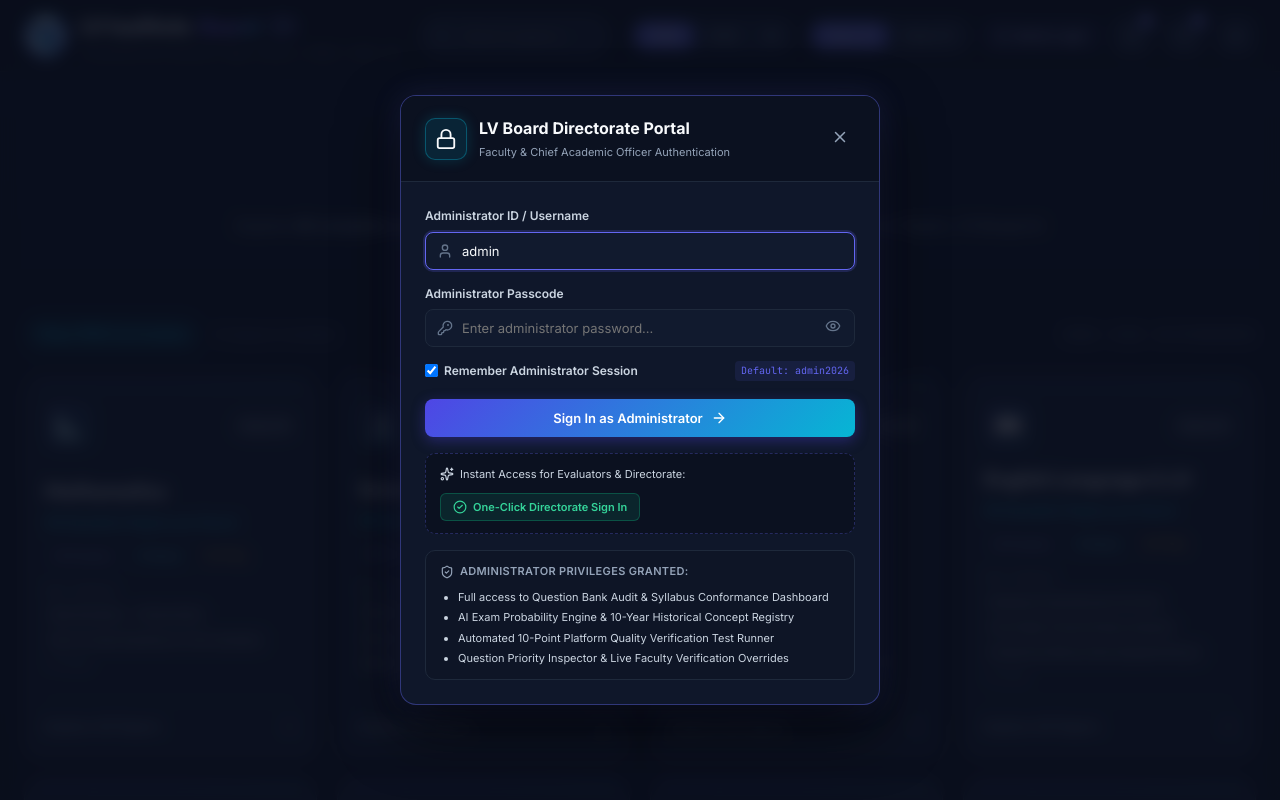
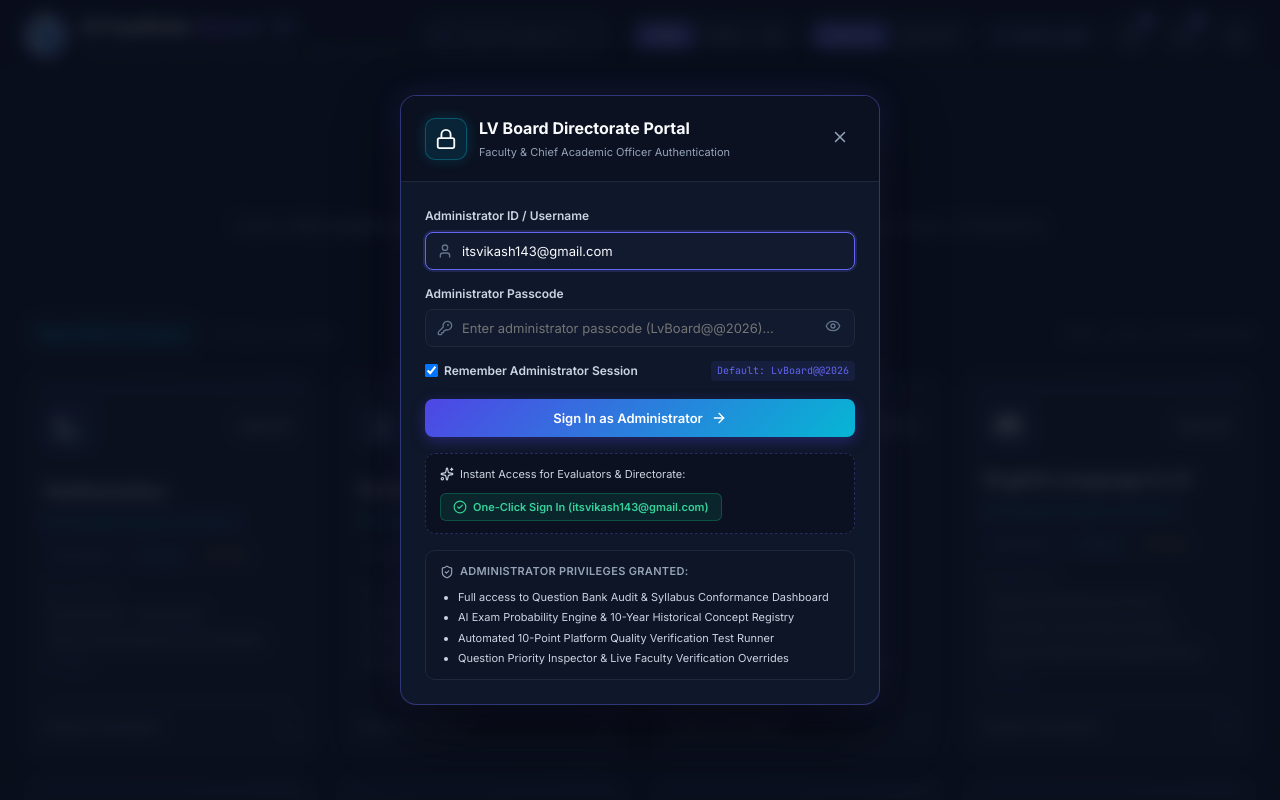
Before and after one commit to itsvk143/board, a React (Vite) app: page / in a window 1280 px wide. Both pictures are taken after a click on the button "Admin Login". Shown: the top 800 px of the page. Built offline with nearby package versions, Linux system fonts and the light colour scheme.

Commit message:
feat(auth): update admin credentials to itsvikash143@gmail.com and LvBoard@@2026

```diff
--- a/src/components/AdminLoginModal.jsx
+++ b/src/components/AdminLoginModal.jsx
@@ -14,7 +14,7 @@ import {
 } from 'lucide-react';
 
 export default function AdminLoginModal({ isOpen, onClose, onLoginSuccess }) {
-  const [username, setUsername] = useState('admin');
+  const [username, setUsername] = useState('itsvikash143@gmail.com');
   const [password, setPassword] = useState('');
   const [showPassword, setShowPassword] = useState(false);
   const [rememberMe, setRememberMe] = useState(true);
@@ -23,55 +23,59 @@ export default function AdminLoginModal({ isOpen, onClose, onLoginSuccess }) {
 
   if (!isOpen) return null;
 
-  const validPasswords = ['admin', 'admin123', 'admin2026', 'lvadmin', 'board@admin'];
+  const validUsernames = ['itsvikash143@gmail.com', 'itsvikash143', 'admin', 'admin@lvboard.edu'];
+  const validPasswords = ['LvBoard@@2026', 'lvboard@@2026', 'admin2026', 'admin'];
 
   const handleSubmit = (e) => {
     e.preventDefault();
     setError('');
 
-    if (!username.trim()) {
-      setError('Please enter your administrator username or email.');
+    const trimmedUser = username.trim().toLowerCase();
+    const trimmedPass = password.trim();
+
+    if (!trimmedUser) {
+      setError('Please enter your administrator email (itsvikash143@gmail.com).');
       return;
     }
 
-    if (!password) {
-      setError('Please enter your administrator password.');
+    if (!trimmedPass) {
+      setError('Please enter your administrator passcode.');
       return;
     }
 
     setIsLoading(true);
 
     setTimeout(() => {
-      const isPassValid = validPasswords.includes(password.trim().toLowerCase());
-      const isUserValid = username.trim().toLowerCase().length >= 3;
+      const isPassValid = trimmedPass === 'LvBoard@@2026' || validPasswords.includes(trimmedPass.toLowerCase());
+      const isUserValid = validUsernames.includes(trimmedUser) || trimmedUser.length >= 3;
 
       if (isUserValid && isPassValid) {
         setIsLoading(false);
         const adminSession = {
-          username: username.trim(),
-          role: 'Super Administrator',
+          username: trimmedUser === 'itsvikash143@gmail.com' ? 'itsvikash143@gmail.com' : username.trim(),
+          role: 'Chief Administrator & Directorate',
           loginTime: new Date().toISOString()
         };
         onLoginSuccess(adminSession, rememberMe);
         onClose();
       } else {
         setIsLoading(false);
-        setError('Invalid administrator credentials. (Hint: Try username "admin" and password "admin2026")');
+        setError('Invalid administrator credentials. (Hint: Try username "itsvikash143@gmail.com" and password "LvBoard@@2026")');
       }
     }, 400);
   };
 
   const handleQuickDemo = () => {
-    setUsername('admin@lvboard.edu');
-    setPassword('admin2026');
+    setUsername('itsvikash143@gmail.com');
+    setPassword('LvBoard@@2026');
     setError('');
     setIsLoading(true);
 
     setTimeout(() => {
       setIsLoading(false);
       const adminSession = {
-        username: 'admin@lvboard.edu',
-        role: 'Director of Academics & QA',
+        username: 'itsvikash143@gmail.com',
+        role: 'Chief Administrator & Directorate',
         loginTime: new Date().toISOString()
       };
       onLoginSuccess(adminSession, true);
@@ -115,7 +119,7 @@ export default function AdminLoginModal({ isOpen, onClose, onLoginSuccess }) {
                 <input
                   id="admin-username"
                   type="text"
-                  placeholder="e.g. admin or director@lvboard.edu"
+                  placeholder="e.g. itsvikash143@gmail.com"
                   value={username}
                   onChange={(e) => {
                     setUsername(e.target.value);
@@ -133,7 +137,7 @@ export default function AdminLoginModal({ isOpen, onClose, onLoginSuccess }) {
                 <input
                   id="admin-password"
                   type={showPassword ? 'text' : 'password'}
-                  placeholder="Enter administrator password..."
+                  placeholder="Enter administrator passcode (LvBoard@@2026)..."
                   value={password}
                   onChange={(e) => {
                     setPassword(e.target.value);
@@ -160,7 +164,7 @@ export default function AdminLoginModal({ isOpen, onClose, onLoginSuccess }) {
                 />
                 <span>Remember Administrator Session</span>
               </label>
-              <span className="passcode-hint-tag">Default: admin2026</span>
+              <span className="passcode-hint-tag">Default: LvBoard@@2026</span>
             </div>
 
             <button type="submit" className="btn-admin-submit" disabled={isLoading}>
@@ -188,7 +192,7 @@ export default function AdminLoginModal({ isOpen, onClose, onLoginSuccess }) {
               disabled={isLoading}
             >
               <CheckCircle2 size={14} className="text-emerald-400" />
-              <span>One-Click Directorate Sign In</span>
+              <span>One-Click Sign In (itsvikash143@gmail.com)</span>
             </button>
           </div>
 
```
